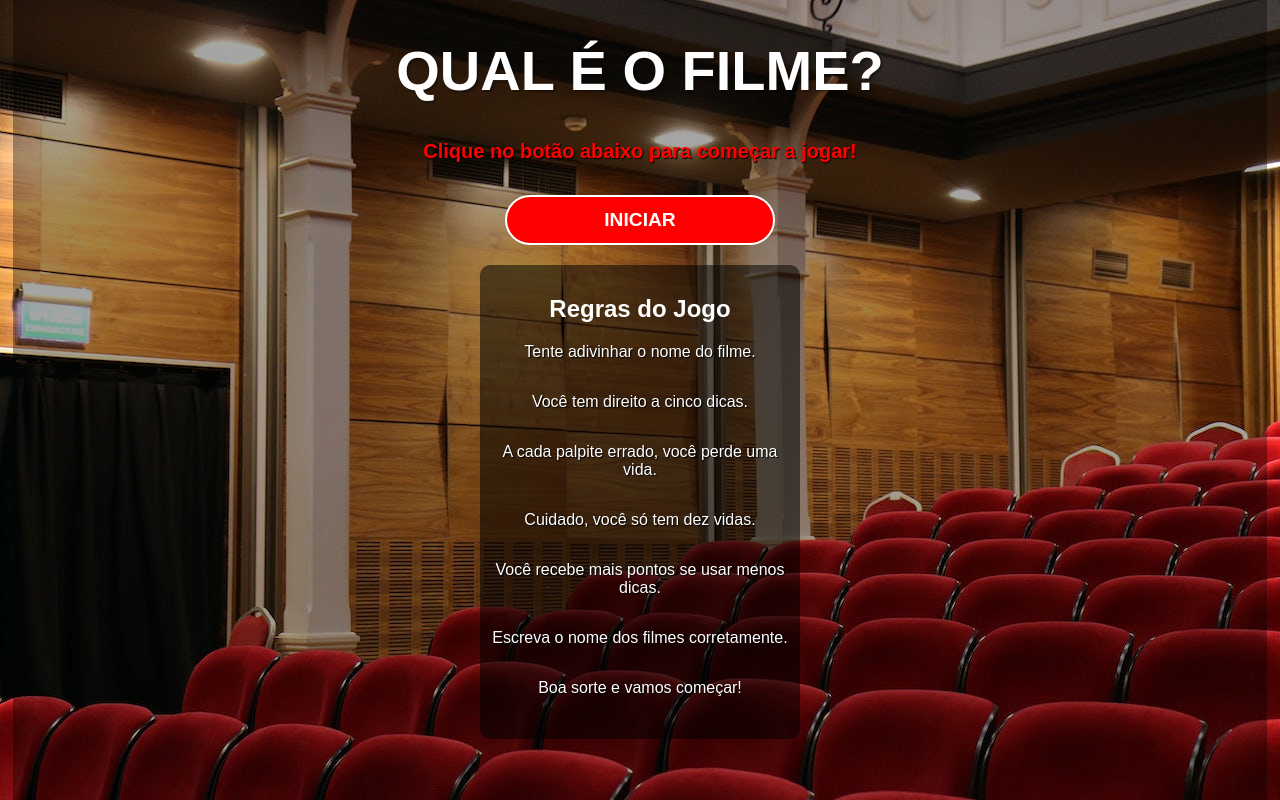
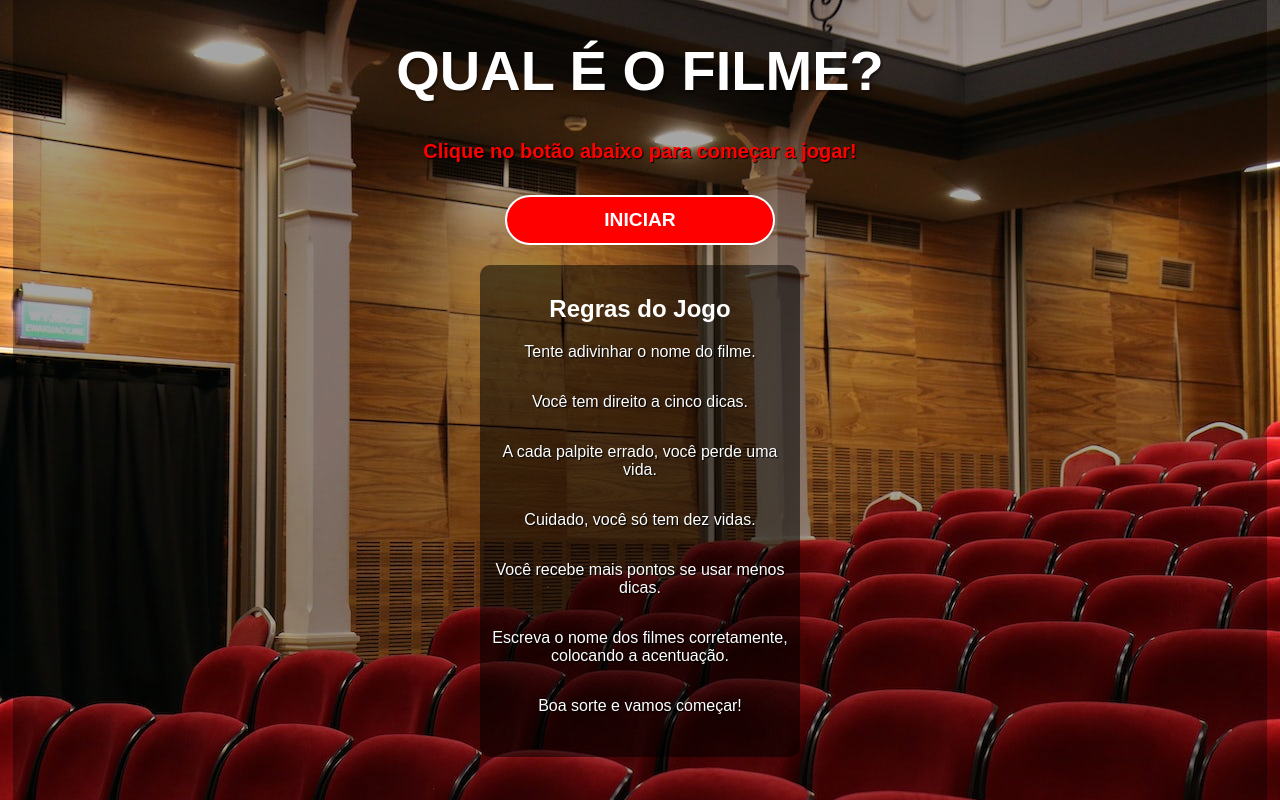
Before and after one commit to flaviare1s/qual-e-o-filme, a React (Vite) app: page / in a window 1280 px wide. Built offline with nearby package versions, Linux system fonts and the light colour scheme.

Commit message:
Atualizei as regras

```diff
--- a/src/components/GameRules.jsx
+++ b/src/components/GameRules.jsx
@@ -9,7 +9,7 @@ export const GameRules = () => {
             <p>A cada palpite errado, você perde uma vida.</p>
             <p>Cuidado, você só tem dez vidas.</p>
             <p>Você recebe mais pontos se usar menos dicas.</p>
-            <p>Escreva o nome dos filmes corretamente.</p>
+            <p>Escreva o nome dos filmes corretamente, colocando a acentuação.</p>
             <p>Boa sorte e vamos começar!</p>
     </div>
   )
```
